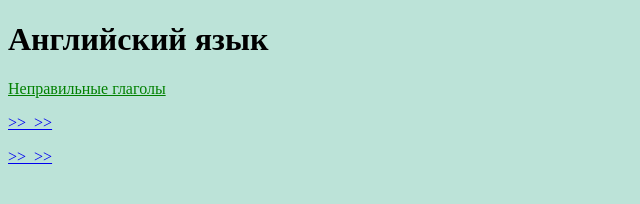
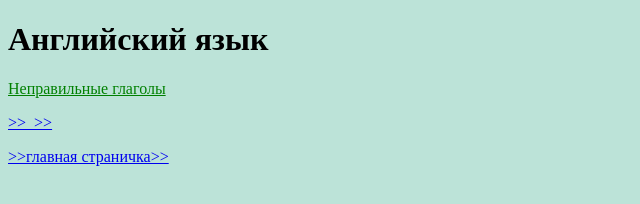
Before and after one commit to AnastasiaDmit/AnastasiaDmit.github.io, a plain HTML site: page page1.html in a window 1280 px wide. Shown: the whole page, without its empty margins (0-640 px from the left). Drawn offline with Linux system fonts and the light colour scheme.

```diff
--- a/page1.html
+++ b/page1.html
@@ -19,6 +19,6 @@
         <h1>Английский язык</h1>
         <p><a id="verb" href="https://puzzle-english.com/directory/irr-verbs" target="_blank">Неправильные глаголы</a></p>
         <p><a href="https://anastasiadmit.github.io/page2.html">>>_>></a></p>
-        <p><a href="https://anastasiadmit.github.io/index.html">>>_>></a></p>
+        <p><a href="https://anastasiadmit.github.io/index.html">>>главная страничка>></a></p>
     </body>
 </html>
```
